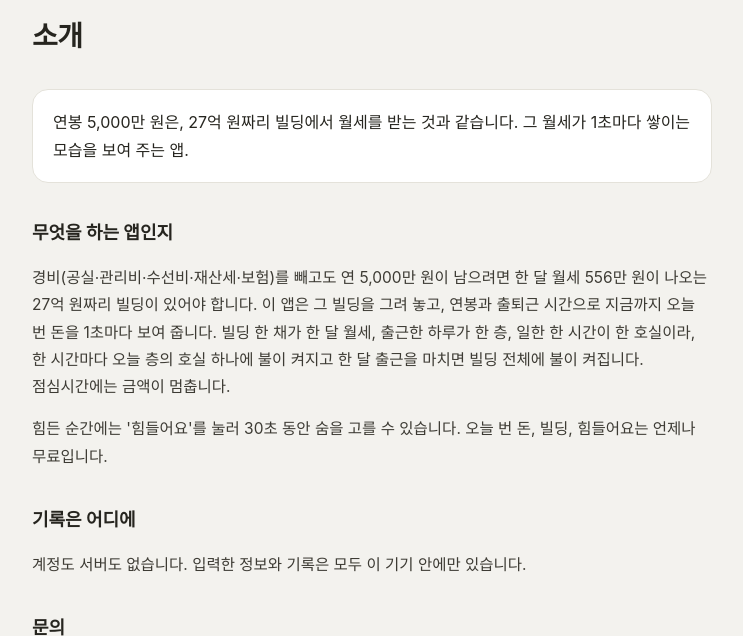
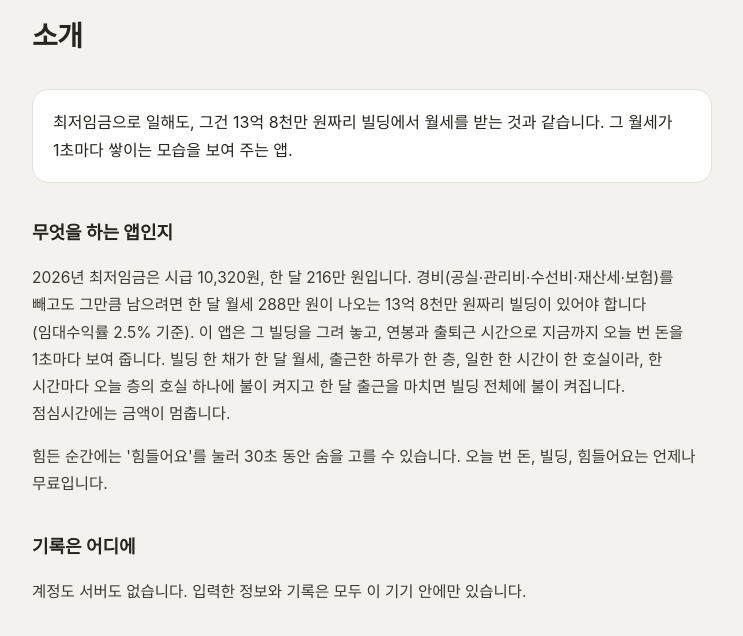
Before and after one commit to socuri9595-debug/apps-legal, a plain HTML site: page workinglandlord/index.html in a window 1280 px wide. Shown: the part 102-738 px from the top of the page, without its empty margins (268-1011 px from the left). Drawn offline with Linux system fonts and the light colour scheme.

Commit message:
출근하는 건물주: lead with the minimum wage example
Co-Authored-By: Claude Opus 5 <noreply@anthropic.com>

```diff
--- a/workinglandlord/index.html
+++ b/workinglandlord/index.html
@@ -18,9 +18,9 @@
   </header>
   <h1>소개</h1>
   <p class="updated"></p>
-  <div class="lede">연봉 5,000만 원은, 27억 원짜리 빌딩에서 월세를 받는 것과 같습니다. 그 월세가 1초마다 쌓이는 모습을 보여 주는 앱.</div>
+  <div class="lede">최저임금으로 일해도, 그건 13억 8천만 원짜리 빌딩에서 월세를 받는 것과 같습니다. 그 월세가 1초마다 쌓이는 모습을 보여 주는 앱.</div>
   <h2>무엇을 하는 앱인지</h2>
-  <p>경비(공실·관리비·수선비·재산세·보험)를 빼고도 연 5,000만 원이 남으려면 한 달 월세 556만 원이 나오는 27억 원짜리 빌딩이 있어야 합니다. 이 앱은 그 빌딩을 그려 놓고, 연봉과 출퇴근 시간으로 지금까지 오늘 번 돈을 1초마다 보여 줍니다. 빌딩 한 채가 한 달 월세, 출근한 하루가 한 층, 일한 한 시간이 한 호실이라, 한 시간마다 오늘 층의 호실 하나에 불이 켜지고 한 달 출근을 마치면 빌딩 전체에 불이 켜집니다. 점심시간에는 금액이 멈춥니다.</p>
+  <p>2026년 최저임금은 시급 10,320원, 한 달 216만 원입니다. 경비(공실·관리비·수선비·재산세·보험)를 빼고도 그만큼 남으려면 한 달 월세 288만 원이 나오는 13억 8천만 원짜리 빌딩이 있어야 합니다(임대수익률 2.5% 기준). 이 앱은 그 빌딩을 그려 놓고, 연봉과 출퇴근 시간으로 지금까지 오늘 번 돈을 1초마다 보여 줍니다. 빌딩 한 채가 한 달 월세, 출근한 하루가 한 층, 일한 한 시간이 한 호실이라, 한 시간마다 오늘 층의 호실 하나에 불이 켜지고 한 달 출근을 마치면 빌딩 전체에 불이 켜집니다. 점심시간에는 금액이 멈춥니다.</p>
   <p>힘든 순간에는 '힘들어요'를 눌러 30초 동안 숨을 고를 수 있습니다. 오늘 번 돈, 빌딩, 힘들어요는 언제나 무료입니다.</p>
   <h2>기록은 어디에</h2>
   <p>계정도 서버도 없습니다. 입력한 정보와 기록은 모두 이 기기 안에만 있습니다.</p>
```
